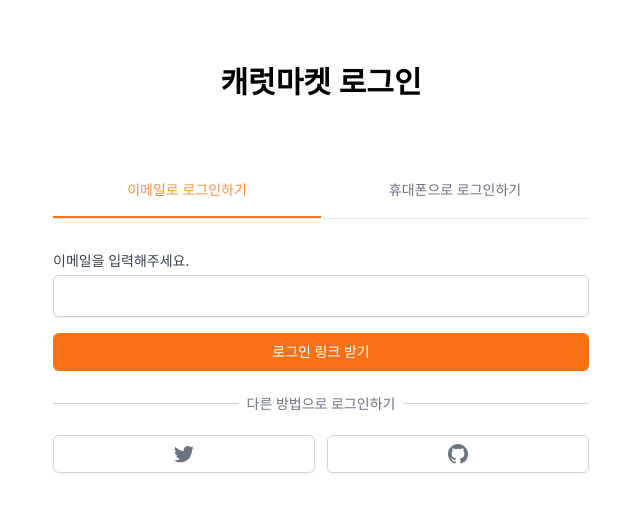
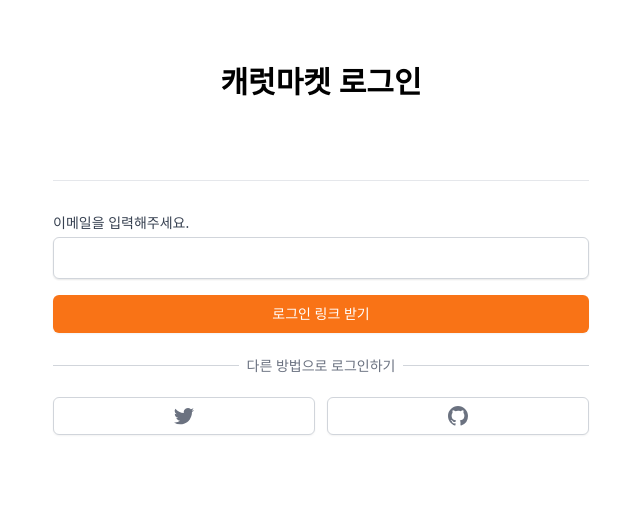
Before and after one commit to PastelBlue4/karrot-market-clone, a Next.js app: page /enter in a window 1280 px wide. Shown: the top 512 px of the page, without its empty margins (319-959 px from the left). Built offline with nearby package versions, Linux system fonts and the light colour scheme.

Commit message:
UI(enter.tsx) login only  with email

```diff
--- a/pages/enter.tsx
+++ b/pages/enter.tsx
@@ -31,14 +31,6 @@ const Enter: NextPage = () => {
   const { register: tokenRegister, handleSubmit: tokenHandleSubmit } =
     useForm<TokenForm>();
   const [method, setMethod] = useState<"email" | "phone">("email");
-  const onEmailClick = () => {
-    reset();
-    setMethod("email");
-  };
-  const onPhoneClick = () => {
-    reset();
-    setMethod("phone");
-  };
 
   const onVaild = (validForm: EnterForm) => {
     enter(validForm);
@@ -85,39 +77,14 @@ const Enter: NextPage = () => {
           </>
         ) : (
           <>
-            {" "}
             <div className="flex flex-col items-center">
               <h5 className="text-sm font-medium text-gray-500"></h5>
-              <div className="grid w-full grid-cols-2 mt-8 border-b ">
-                <button
-                  className={cls(
-                    "pb-4 font-medium text-sm border-b-2",
-                    method === "email"
-                      ? " border-orange-500 text-orange-400"
-                      : "border-transparent hover:text-gray-400 text-gray-500"
-                  )}
-                  onClick={onEmailClick}
-                >
-                  이메일로 로그인하기
-                </button>
-                <button
-                  className={cls(
-                    "pb-4 font-medium text-sm border-b-2",
-                    method === "phone"
-                      ? " border-orange-500 text-orange-400"
-                      : "border-transparent hover:text-gray-400 text-gray-500"
-                  )}
-                  onClick={onPhoneClick}
-                >
-                  휴대폰으로 로그인하기
-                </button>
-              </div>
+              <div className="grid w-full grid-cols-2 mt-8 border-b "></div>
             </div>
             <form
               className="flex flex-col mt-8 space-y-4"
               onSubmit={handleSubmit(onVaild)}
             >
-              {method === "email" ? (
               <Input
                 register={register("email")}
                 name="email"
@@ -125,29 +92,9 @@ const Enter: NextPage = () => {
                 type="email"
                 required
               />
-              ) : null}
-              {method === "phone" ? (
-                <Input
-                  name="phone"
-                  label="휴대폰 번호를 입력해 주세요."
-                  type="number"
-                  kind="phone"
-                  register={register("phone")}
-                  required
+              <Button
+                text={loading ? "정보를 불러 오고있어요" : "로그인 링크 받기 "}
               />
-              ) : null}
-              {method === "email" ? (
-                <Button
-                  text={
-                    loading ? "정보를 불러 오고있어요" : "로그인 링크 받기 "
-                  }
-                />
-              ) : null}
-              {method === "phone" ? (
-                <Button
-                  text={loading ? "정보를 불러 오고있어요" : "인증문자 받기"}
-                />
-              ) : null}
             </form>
           </>
         )}
```
Lines whose indentation alone changed are shown as unchanged.
